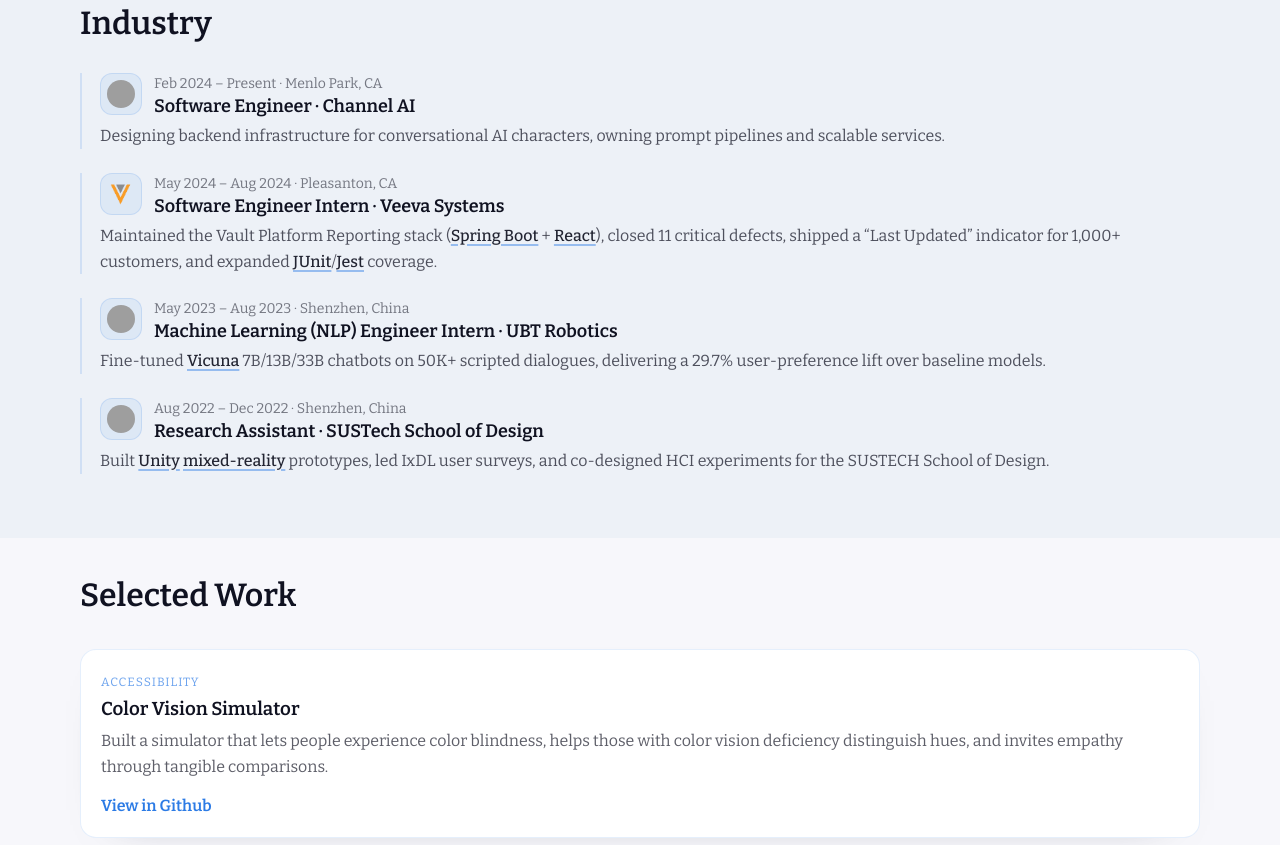
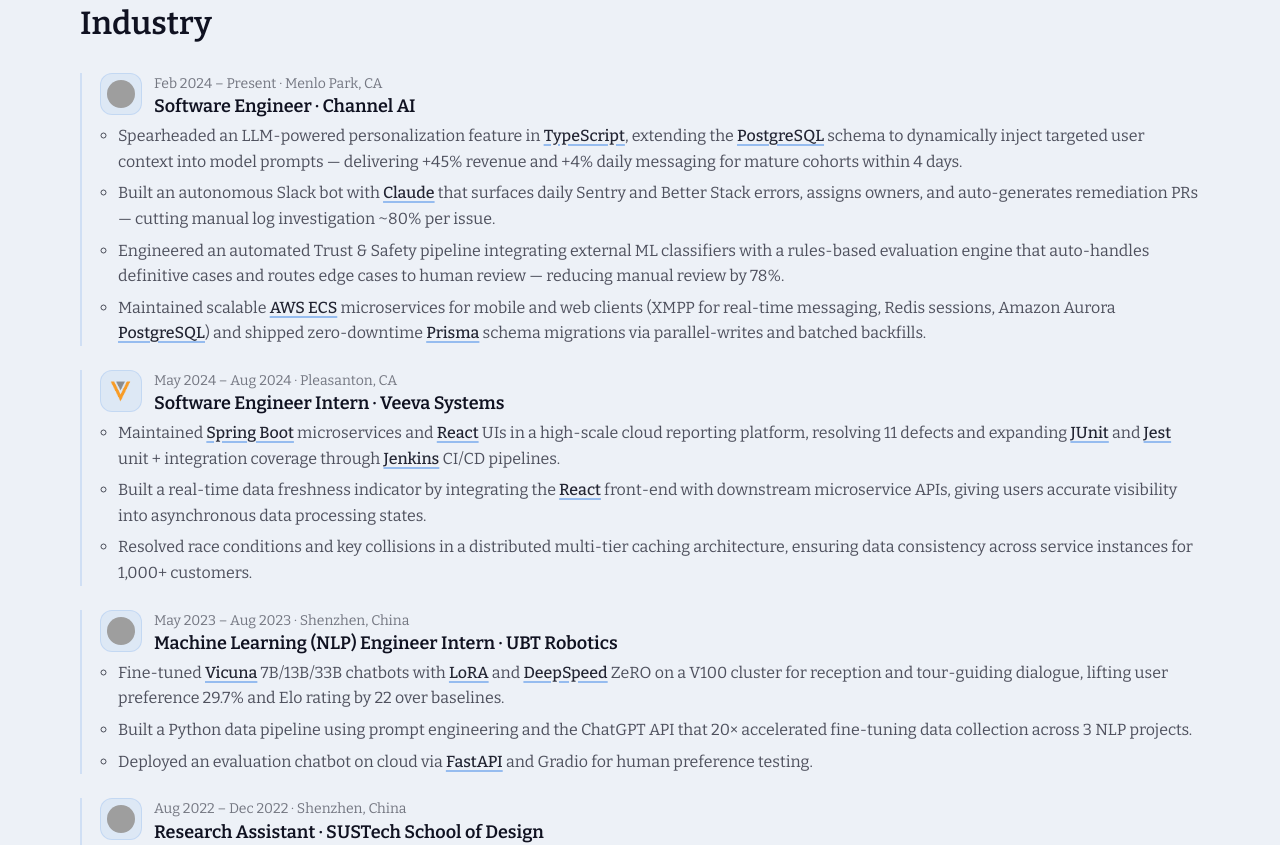
Before and after one commit to CindyChow123/cindychow123.github.io, a React (Vite) app: page / in a window 1280 px wide. Shown: the part 1400-2245 px from the top of the page. Built offline with nearby package versions, Linux system fonts and the light colour scheme; grey boxes are pictures that could not be loaded.

Commit message:
add bulletpoints

```diff
--- a/src/components/Experience.jsx
+++ b/src/components/Experience.jsx
@@ -4,10 +4,10 @@ function escapeRegex(str) {
     return str.replace(/[.*+?^${}()|[\]\\]/g, '\\$&');
 }
 
-function renderDescription(description, skills) {
-    if (!skills?.length) return description;
+function renderWithSkills(text, skills) {
+    if (!skills?.length) return text;
     const pattern = new RegExp(`(${skills.map(escapeRegex).join('|')})`, 'gi');
-    const parts = description.split(pattern);
+    const parts = text.split(pattern);
     const lowerSkills = new Set(skills.map((s) => s.toLowerCase()));
     return parts.map((part, i) =>
         lowerSkills.has(part.toLowerCase()) ? (
@@ -52,7 +52,11 @@ function Industry() {
                                     <h3>{item.title}</h3>
                                 </div>
                             </div>
-                            <p>{renderDescription(item.description, item.skills)}</p>
+                            <ul className="timeline__bullets">
+                                {item.bullets.map((bullet, idx) => (
+                                    <li key={idx}>{renderWithSkills(bullet, item.skills)}</li>
+                                ))}
+                            </ul>
                         </li>
                     ))}
                 </ul>
--- a/src/content.js
+++ b/src/content.js
@@ -33,12 +33,16 @@ export const industry = [
     {
         period: 'Feb 2024 – Present',
         title: 'Software Engineer · Channel AI',
-        description:
-            'Designing backend infrastructure for conversational AI characters, owning prompt pipelines and scalable services.',
-        skills: [],
+        bullets: [
+            'Spearheaded an LLM-powered personalization feature in TypeScript, extending the PostgreSQL schema to dynamically inject targeted user context into model prompts — delivering +45% revenue and +4% daily messaging for mature cohorts within 4 days.',
+            'Built an autonomous Slack bot with Claude that surfaces daily Sentry and Better Stack errors, assigns owners, and auto-generates remediation PRs — cutting manual log investigation ~80% per issue.',
+            'Engineered an automated Trust & Safety pipeline integrating external ML classifiers with a rules-based evaluation engine that auto-handles definitive cases and routes edge cases to human review — reducing manual review by 78%.',
+            'Maintained scalable AWS ECS microservices for mobile and web clients (XMPP for real-time messaging, Redis sessions, Amazon Aurora PostgreSQL) and shipped zero-downtime Prisma schema migrations via parallel-writes and batched backfills.',
+        ],
+        skills: ['TypeScript', 'Claude', 'PostgreSQL', 'AWS ECS', 'Prisma'],
         company: {
             name: 'Channel AI',
-            href: 'https://channel.bot/',
+            href: 'https://channelai.ai/',
             icon: 'channel.ico',
         },
         location: 'Menlo Park, CA',
@@ -46,9 +50,12 @@ export const industry = [
     {
         period: 'May 2024 – Aug 2024',
         title: 'Software Engineer Intern · Veeva Systems',
-        description:
-            'Maintained the Vault Platform Reporting stack (Spring Boot + React), closed 11 critical defects, shipped a “Last Updated” indicator for 1,000+ customers, and expanded JUnit/Jest coverage.',
-        skills: ['Spring Boot', 'React', 'JUnit', 'Jest'],
+        bullets: [
+            'Maintained Spring Boot microservices and React UIs in a high-scale cloud reporting platform, resolving 11 defects and expanding JUnit and Jest unit + integration coverage through Jenkins CI/CD pipelines.',
+            'Built a real-time data freshness indicator by integrating the React front-end with downstream microservice APIs, giving users accurate visibility into asynchronous data processing states.',
+            'Resolved race conditions and key collisions in a distributed multi-tier caching architecture, ensuring data consistency across service instances for 1,000+ customers.',
+        ],
+        skills: ['Spring Boot', 'React', 'JUnit', 'Jest', 'Jenkins'],
         company: {
             name: 'Veeva Systems',
             href: 'https://www.veeva.com/',
@@ -59,9 +66,12 @@ export const industry = [
     {
         period: 'May 2023 – Aug 2023',
         title: 'Machine Learning (NLP) Engineer Intern · UBT Robotics',
-        description:
-            'Fine-tuned Vicuna 7B/13B/33B chatbots on 50K+ scripted dialogues, delivering a 29.7% user-preference lift over baseline models.',
-        skills: ['Vicuna'],
+        bullets: [
+            'Fine-tuned Vicuna 7B/13B/33B chatbots with LoRA and DeepSpeed ZeRO on a V100 cluster for reception and tour-guiding dialogue, lifting user preference 29.7% and Elo rating by 22 over baselines.',
+            'Built a Python data pipeline using prompt engineering and the ChatGPT API that 20× accelerated fine-tuning data collection across 3 NLP projects.',
+            'Deployed an evaluation chatbot on cloud via FastAPI and Gradio for human preference testing.',
+        ],
+        skills: ['Vicuna', 'LoRA', 'DeepSpeed', 'FastAPI'],
         company: {
             name: 'UBTECH Robotics',
             href: 'https://www.ubtrobot.com/en/',
@@ -72,9 +82,12 @@ export const industry = [
     {
         period: 'Aug 2022 – Dec 2022',
         title: 'Research Assistant · SUSTech School of Design',
-        description:
-            'Built Unity mixed-reality prototypes, led IxDL user surveys, and co-designed HCI experiments for the SUSTECH School of Design.',
-        skills: ['Unity', 'mixed-reality'],
+        bullets: [
+            'Prototyped Unity mixed-reality experiences on Oculus and HoloLens with a team of 8 UX designers.',
+            'Wrote Python scripts to collect interaction data for UX optimization.',
+            'Led qualitative thematic analysis of IxDL design-language interviews.',
+        ],
+        skills: ['Unity', 'Python', 'qualitative thematic'],
         company: {
             name: 'SUSTech School of Design',
             href: 'https://designschool.sustech.edu.cn/',
--- a/src/styles.css
+++ b/src/styles.css
@@ -696,6 +696,15 @@ img {
     line-height: 1.6;
 }
 
+.timeline__bullets {
+    margin: 0;
+    padding-left: 1.8rem;
+    display: grid;
+    gap: 0.6rem;
+    color: rgba(16, 18, 33, 0.72);
+    line-height: 1.6;
+}
+
 .project-card {
     position: relative;
     border-radius: var(--radius-lg);
```
